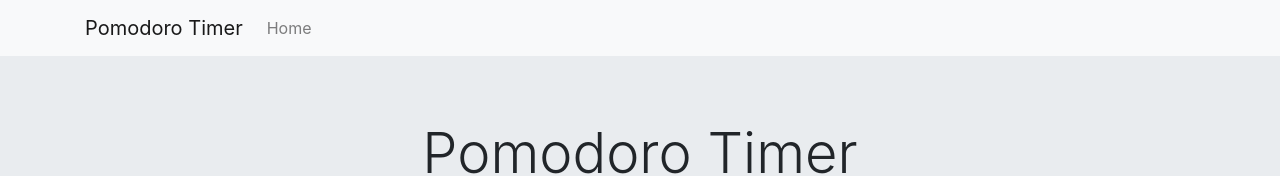
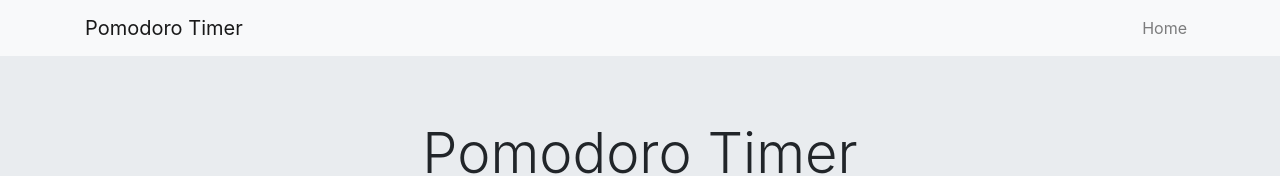
Before and after one commit to oidsjr/pomodoro, a Vue app: page / in a window 1280 px wide. Shown: the top 176 px of the page. Built offline with nearby package versions, Linux system fonts and the light colour scheme.

Commit message:
Navbar Collapse component style adjust

```diff
--- a/src/components/Navbar/NavbarCollapse.vue
+++ b/src/components/Navbar/NavbarCollapse.vue
@@ -1,6 +1,6 @@
 <template>
     <div class="collapse navbar-collapse" :class="{show: $parent.collapseShow}" :id="menuName">
-      <ul class="navbar-nav mr-auto mt-2 mt-lg-0">
+      <ul class="navbar-nav text-center ml-auto mt-2 mt-lg-0">
         <li class="nav-item" v-for="(link, index) in links" :key="index">
           <a class="nav-link" :href="link.route">{{ link.name }}</a>
         </li>
```
